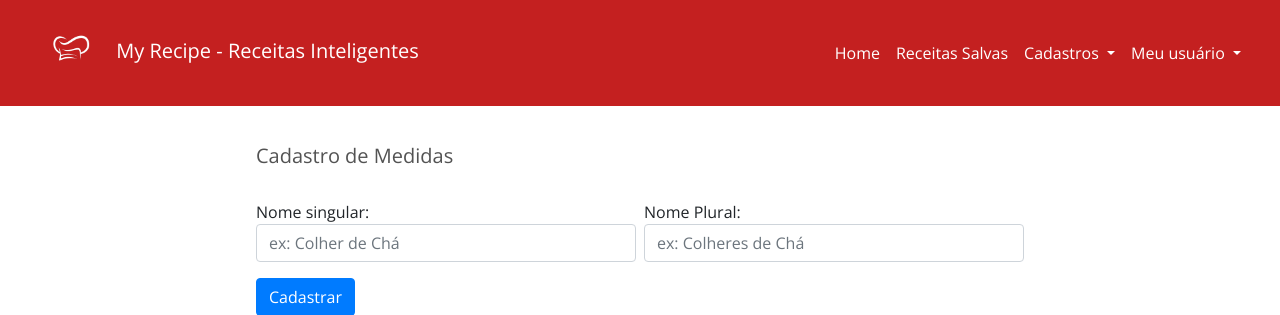
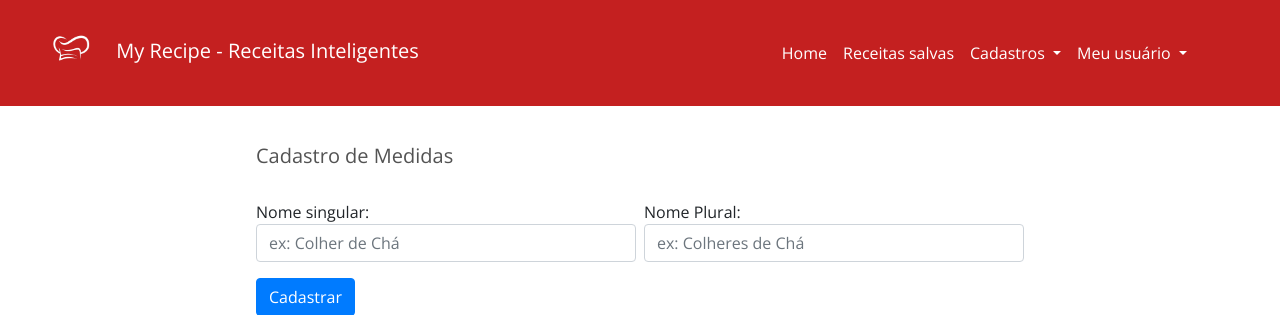
Before and after one commit to eduardosolka/myrecipe_v2, a Flask app: page /cadastrar_medidas in a window 1280 px wide. Shown: the top 315 px of the page. Run offline with Flask 2, Linux system fonts and the light colour scheme; the visitor is signed in with stand-in values (Sample User, id 1); data comes from the database, SQL or seed files in the repository; some libraries are stand-ins or nearby versions.

Commit message:
ajuste na logado

```diff
--- a/templates/home_page.html
+++ b/templates/home_page.html
@@ -16,7 +16,7 @@
         <!-- Core theme CSS (includes Bootstrap)-->
         <link href="{{ url_for('static', filename='home_page/css/styles.css') }}" rel="stylesheet" />
     </head>
-    <body style="background-color:#fff" id="page-top">
+    <body style="background-color:#fff;" id="page-top">
         <!-- Navigation-->
         <nav class="navbar navbar-expand-lg bg-secondary text-uppercase fixed-top" id="mainNav">
             <div class="container">
--- a/templates/logado.html
+++ b/templates/logado.html
@@ -28,7 +28,7 @@
     <title>My Recipe</title>
   </head>
 
-  <body style="background-color:#fff">
+  <body style="background-color:#fff; max-width: auto;">
     <nav class="navbar fixed-top navbar-expand-lg navbar-dark"; style="background-color: #c42020;">
       <div class="container-fluid">
         <a class="navbar-brand" href="#">
@@ -43,7 +43,7 @@
                 <a class="nav-link active" aria-current="page" href="{{ url_for('homepage') }}">Home</a>
               </li>
               <li class="nav-item">
-                <a class="nav-link active" href="{{ url_for('mostrar_salvas') }}">Receitas Salvas</a>
+                <a class="nav-link active" href="{{ url_for('mostrar_salvas') }}">Receitas salvas</a>
               </li>
               <li class="nav-item dropdown">
                 <a class="nav-link active dropdown-toggle" href="#" id="navbarScrollingDropdown" role="button" data-bs-toggle="dropdown" aria-expanded="false">
@@ -53,11 +53,11 @@
                   <li><a class="dropdown-item" href="{{ url_for('cadastrar_receita') }}">Receitas</a></li>
                 </ul>
               </li>
-              <li class="nav-item dropdown">
+              <li class="nav-item dropdown" style="width: 180px">
                 <a class="nav-link active dropdown-toggle" href="#" id="navbarScrollingDropdown" role="button" data-bs-toggle="dropdown" aria-expanded="false">
                   Meu usuário
                 </a>
-                <ul class="dropdown-menu" aria-labelledby="navbarScrollingDropdown">
+                <ul class="dropdown-menu"  aria-labelledby="navbarScrollingDropdown">
                   <li><a class="dropdown-item" href="#">Olá, {{ current_user.nome }}</a></li>
                   <li><hr class="dropdown-divider"></li>
                   <li><a class="dropdown-item" href="{{ url_for('preferencias') }}">Preferencias</a></li>
```
Also changed, not shown: templates/feed_logado.html (+0 -32 lines).
